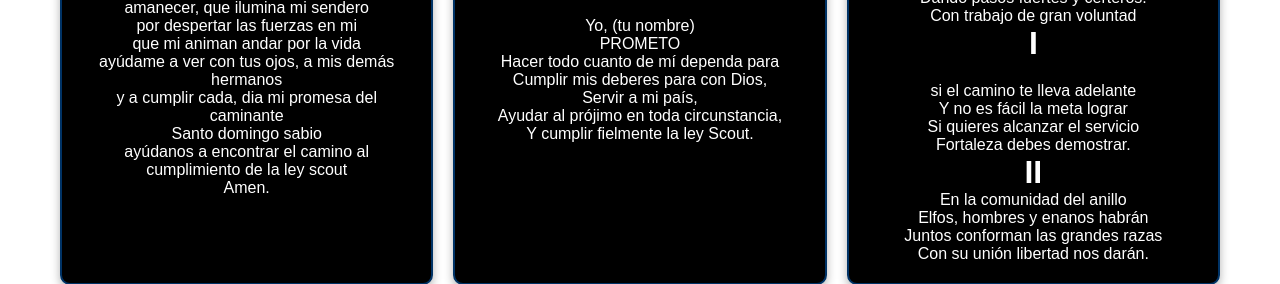
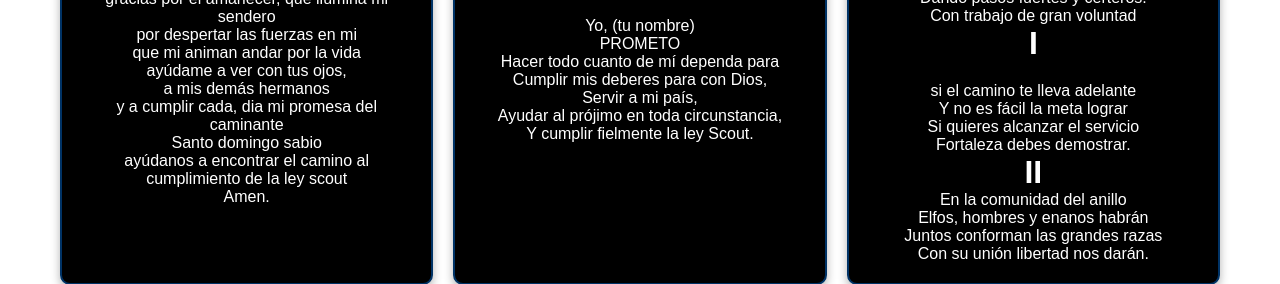
Before and after one commit to Loaizan63/Condores123, a plain HTML site: page comunidad.html in a window 1280 px wide. Shown: the part 816-1100 px from the top of the page. Drawn offline with Linux system fonts and the light colour scheme; a script that the page names is missing; files whose address does not match are found by name.

Commit message:
Actualizar comunidad.html

```diff
--- a/comunidad.html
+++ b/comunidad.html
@@ -36,7 +36,7 @@
     <section class="info-section">
         <h2>¿Qué son los Caminantes?</h2>
         <p>
-            Un Caminante es joven que ingresa o se encuentra en el Movimiento Scout entre los <strong>15</strong> y los <strong>17</strong>. Es alguien aventurero y soñador, dispuesto a aprender de la naturaleza al desafiarse y encontrar lo útil de ella, mientras disfruta atractivamente de cada vivencia que es segura para su bienestar. Todo esto de logra teniendo como marco simbólico la aventura real que vive dentro de la Comunidad.
+            Un Caminante es joven que ingresa o se encuentra en el Movimiento Scout entre los <strong>15</strong> y los <strong>17</strong>. Es alguien aventurero y soñador, dispuesto a aprender de la naturaleza al desafiarse y encontrar lo útil de ella, mientras disfruta atractivamente de cada vivencia que es segura para su bienestar. Todo esto se logra teniendo como marco simbólico la aventura real que vive dentro de la Comunidad.
         </p>
         <h2>¿Qué es la Comunidad del Anillo?</h2>
         Nuestra comunidad hace referencia hacia: El señor de los anillos, La comunidad del anillo, escrita por J.R. Tolkien.
@@ -54,11 +54,11 @@ Equipo Elfos.<br>
         <h2>Oración de los Caminantes</h2>
         <p>
             Señor<br>
-guía y apoya mis pasos
+guía y apoya mis pasos <br>
 gracias por el amanecer, que ilumina mi sendero<br>
 por despertar las fuerzas en mi<br>
 que mi animan andar por la vida<br>
-ayúdame a ver con tus ojos, a mis demás hermanos<br>
+ayúdame a ver con tus ojos, <br> a mis demás hermanos<br>
 y a cumplir cada, dia mi promesa del caminante<br>
 Santo domingo sabio<br>
 ayúdanos a encontrar el camino al cumplimiento de la ley scout<br>
```
